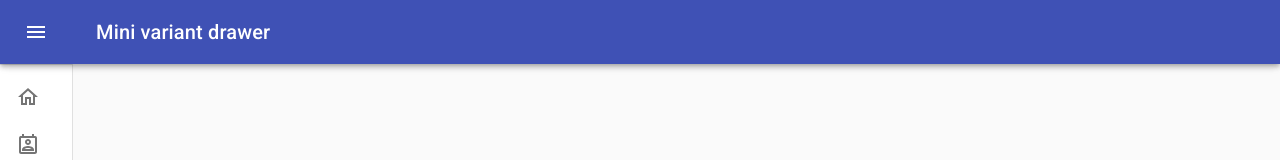
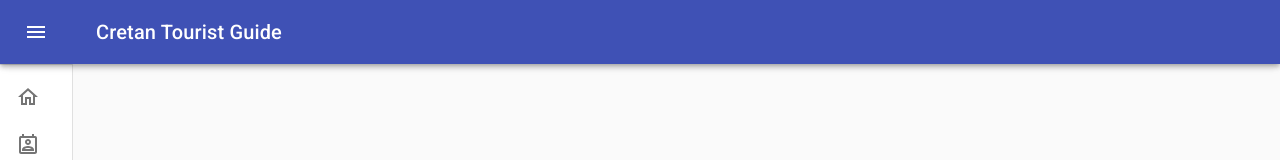
Before and after one commit to nikoskleidis/cretanTouristGuide, a React (Create React App) app: page / in a window 1280 px wide. Shown: the top 160 px of the page. Built offline with nearby package versions, Linux system fonts and the light colour scheme.

Commit message:
-changed menu title -Deployed the app

```diff
--- a/package.json
+++ b/package.json
@@ -1,6 +1,7 @@
 {
   "name": "cretantouristguide",
   "version": "0.1.0",
+  "homepage": "https://giorVog.github.io/My-Cretantouristguide",
   "private": true,
   "dependencies": {
     "@material-ui/core": "^4.11.3",
@@ -9,6 +10,7 @@
     "@testing-library/react": "^9.3.2",
     "@testing-library/user-event": "^7.1.2",
     "clsx": "^1.1.1",
+    "gh-pages": "^3.1.0",
     "google-map-react": "^2.1.9",
     "react": "^16.13.1",
     "react-dom": "^16.13.1",
@@ -16,6 +18,8 @@
     "react-scripts": "3.4.1"
   },
   "scripts": {
+    "predeploy": "npm run build",
+    "deploy": "gh-pages -d build",
     "start": "react-scripts start",
     "build": "react-scripts build",
     "test": "react-scripts test",
--- a/src/Pages/Home/Home.js
+++ b/src/Pages/Home/Home.js
@@ -8,7 +8,7 @@
 import barsPOI from "../../assets/POI/bars.json"
 import coffeesPOI from "../../assets/POI/coffees.json"
 
-import rethPhoto from "../../assets/cities/rethymno.png"
+import RethPhoto from "../../assets/cities/rethymno.png"
 import HerPhoto from "../../assets/cities/Heraklion.png"
 import ChqPhoto from "../../assets/cities/Chania.jpg"
 import AGNPhoto from "../../assets/cities/Ag.Nikolaos.jpg"
@@ -39,10 +39,10 @@
 }
 
 const cityOptions = [
-  { value: "DEFAULT", label: "All", image: rethPhoto },
+  { value: "DEFAULT", label: "All", image: RethPhoto },
   { value: "HER", label: "Ηράκλειο", image: HerPhoto },
   { value: "CHQ", label: "Χανιά", image: ChqPhoto },
-  { value: "RETH", label: "Ρεθυμνο", image: rethPhoto },
+  { value: "RETH", label: "Ρεθυμνο", image: RethPhoto },
   { value: "AGN", label: "Αγ. Νικόλαος", image: AGNPhoto }
 ]
 
--- a/src/Pages/Home/home.css
+++ b/src/Pages/Home/home.css
@@ -30,5 +30,5 @@
 
 .map__wrapper {
    flex-grow: 1;
-   height: 700px;
+   height: 600px;
 }
--- a/src/Pages/index.js
+++ b/src/Pages/index.js
@@ -129,7 +129,7 @@
             <MenuIcon />
           </IconButton>
           <Typography variant="h6" noWrap>
-            Mini variant drawer
+            Cretan Tourist Guide
           </Typography>
         </Toolbar>
       </AppBar>
```
Also changed, not shown: 1 other file (tests, documents, lock files or other folders).
